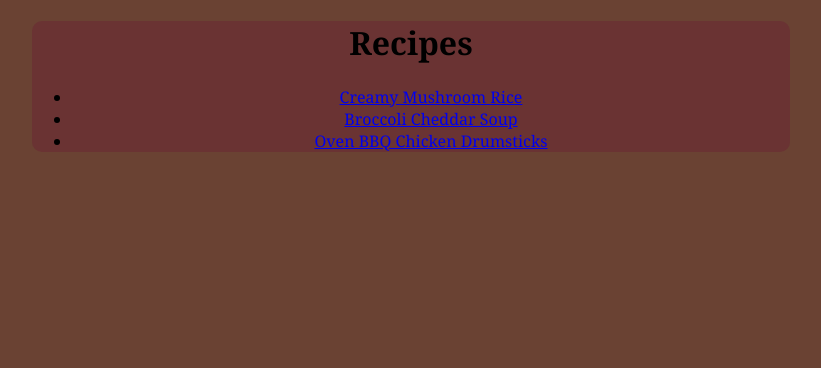
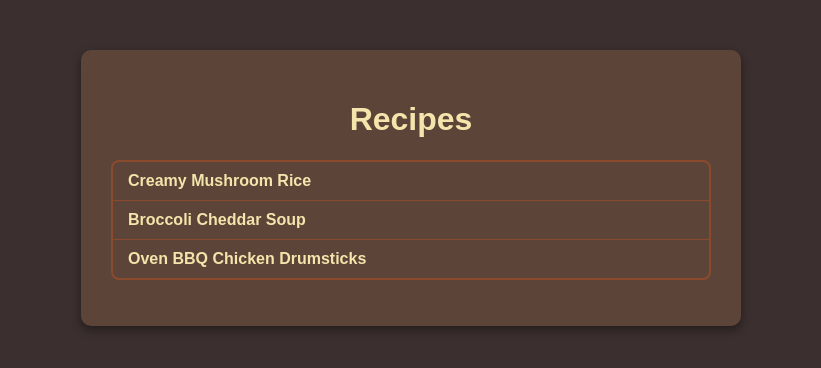
Before and after one commit to adamoli03/Recipe_site, a plain HTML site: page index.html in a window 1280 px wide. Shown: the whole page, without its empty margins (229-1050 px from the left). Drawn offline with Linux system fonts and the light colour scheme.

Commit message:
Added wanted styling
Thanks W3school

```diff
--- a/styles.css
+++ b/styles.css
@@ -1,18 +1,53 @@
+/* General body styling */
 body {
-    background-color: #6A4233;
-    font-size: 14;
-    font-family: Georgia, 'Times New Roman', Times, serif;
+  margin: 0;
+  padding: 0;
+  background-color: #3b2f2f; /* dark brown moodish */
+  font-family: Arial, sans-serif;
+  color: #f3e5ab; /* vanilla color */
 }
 
+/* Container for the recipe list */
 .recipes_parent {
-    position: relative;
-    margin: 10px auto;
-    background-color: #6A3333;
-    width: 60%;
-    height: auto;
-    border: 5px;
-    border-radius: 10px;
-    text-align: center;
-    align-items: center;
-    justify-content: center;
+  background-color: #5c4438; /* slightly brighter brown */
+  max-width: 600px;
+  margin: 50px auto;
+  padding: 30px;
+  border-radius: 10px;
+  box-shadow: 0 4px 10px rgba(0,0,0,0.4);
 }
+
+.recipes_parent h1 {
+  text-align: center;
+  font-weight: bold;
+  color: #f3e5ab;
+}
+
+.recipes_parent ul {
+  list-style-type: none;
+  padding: 0;
+  border: 2px solid #8b4a2e; /* reddish brown */
+  border-radius: 8px;
+}
+
+.recipes_parent li {
+  padding: 10px 15px;
+  border-bottom: 1px solid #8b4a2e;
+}
+
+.recipes_parent li:last-child {
+  border-bottom: none;
+}
+
+.recipes_parent a {
+  text-decoration: none;
+  color: #f3e5ab;
+  font-weight: bold;
+  display: block;
+}
+
+.recipes_parent a:hover {
+  color: #ffddaa;
+  background-color: rgba(255, 255, 255, 0.1);
+  border-radius: 5px;
+}
```
